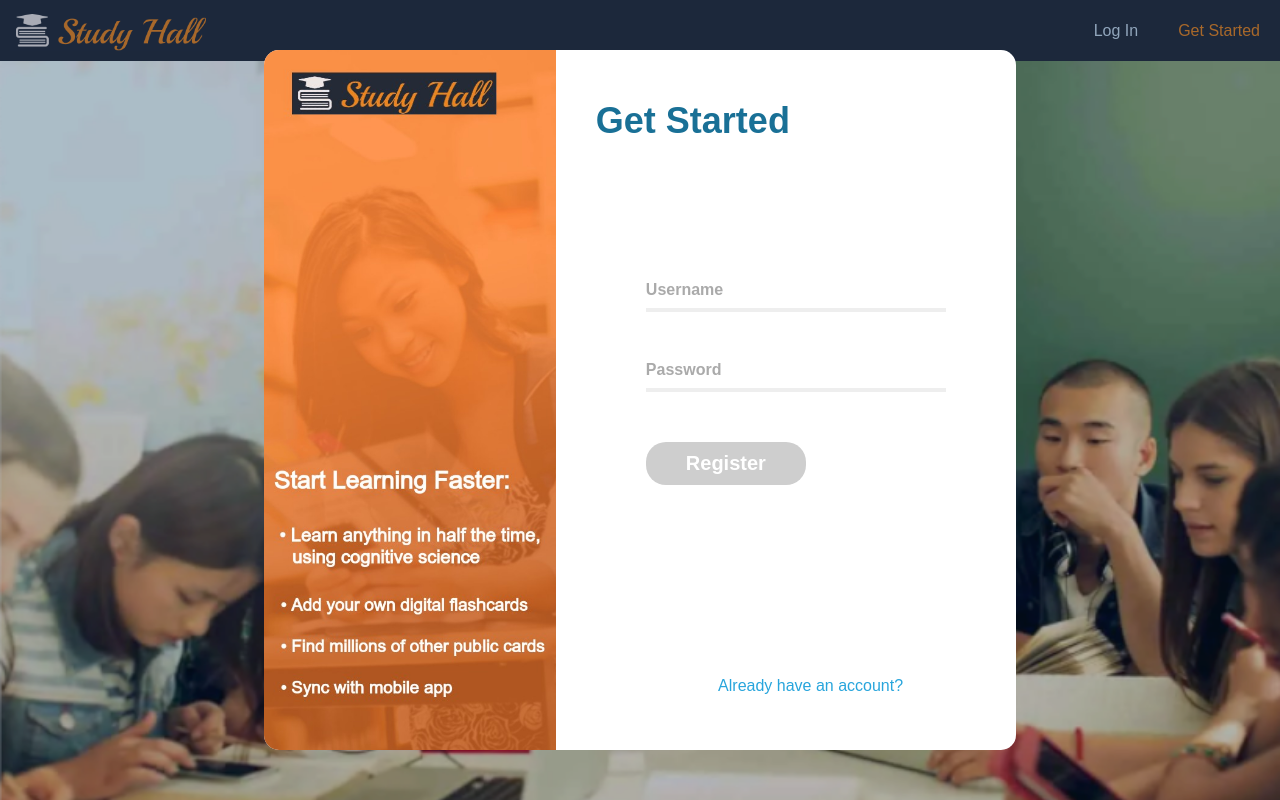
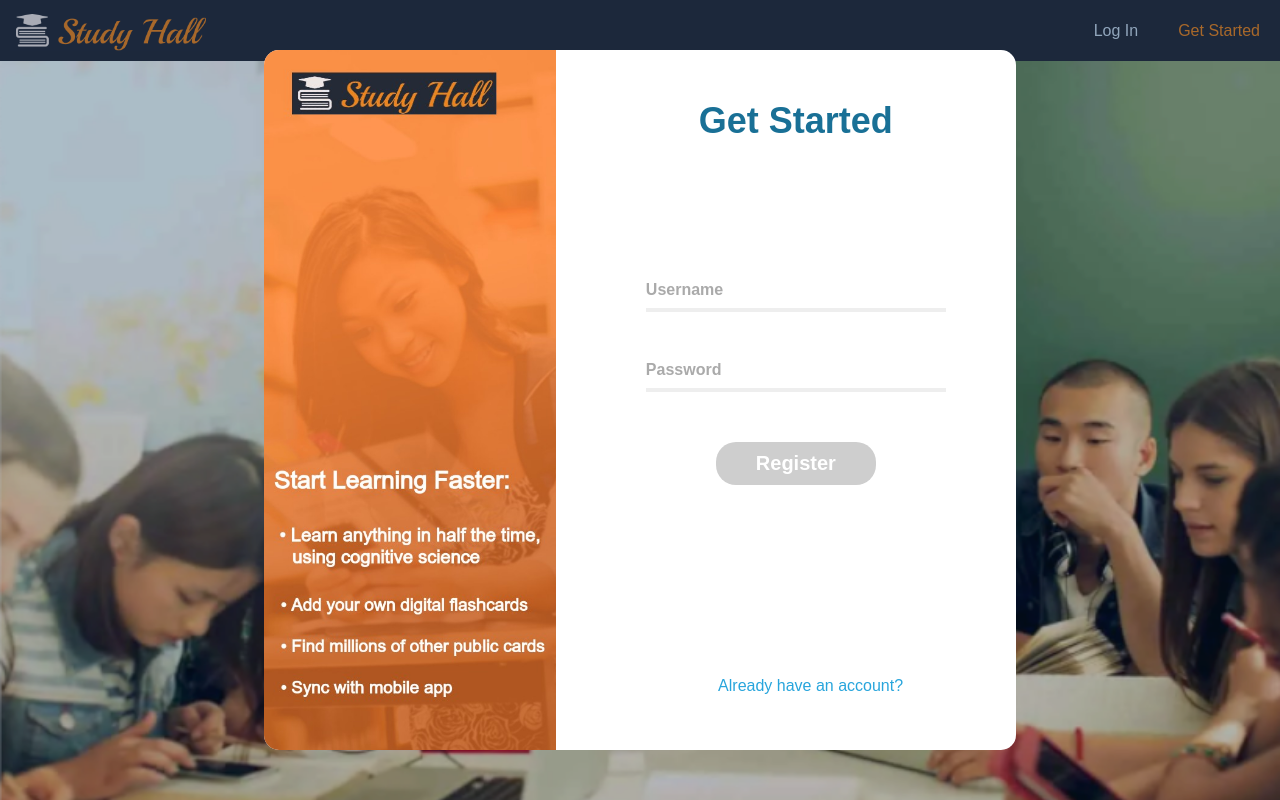
Before and after one commit to sushilt553/Study-Hall, a React (Create React App) app in the folder client/: page / in a window 1280 px wide. Both pictures are taken after a click on the button "Get Started". Shown: the top 800 px of the page. Built offline with nearby package versions, Linux system fonts and the light colour scheme.

Commit message:
modal style

```diff
--- a/client/src/components/modal/modal.css
+++ b/client/src/components/modal/modal.css
@@ -17,9 +17,16 @@
   display: flex;
   flex-direction: column;
   border-radius: 15px;
-  justify-content: start;
   min-width: 400px;
+
   /* border: 3px solid red; */
+}
+
+.form-title-div {
+  display: flex;
+  justify-content: center;
+  /* border: 1px solid red; */
+
 }
 
 .form-title {
@@ -28,6 +35,8 @@
   color: #197096;
   font-size: 36px;
   font-weight: bold;
+
+  /* border: 1px solid red; */
 }
 
 .login-form {
@@ -80,6 +89,11 @@
   color: #aaa;
 }
 
+.sbm-btn-div {
+  display: flex;
+  justify-content: center;
+}
+
 .sbm-btn {
   margin-top: 50px;
   color: white;
--- a/client/src/components/users/LoginForm.js
+++ b/client/src/components/users/LoginForm.js
@@ -32,7 +32,9 @@ export default () => {
 
   return (
     <>
-      <h1 className="form-title">Log In</h1>
+      <div className="form-title-div">
+        <h1 className="form-title">Log In</h1>
+      </div>
       {errorMessage}
       <form className="login-form"
         onSubmit={e => {
@@ -61,7 +63,7 @@ export default () => {
           />
         </div>
 
-        <div>
+        <div className="sbm-btn-div">
           <input className="sbm-btn" type="submit" value="Log In"/>
         </div>
 
--- a/client/src/components/users/SignupForm.js
+++ b/client/src/components/users/SignupForm.js
@@ -40,7 +40,9 @@ export default () => {
             </div>
 
             <div className="signup-form-div">
-                <h1 className="form-title">Get Started</h1>
+                <div className="form-title-div">
+                    <h1 className="form-title">Get Started</h1>
+                </div>
                 {errorMessage}
                 <form className="signup-form"
                     onSubmit={(e) => {
@@ -66,7 +68,7 @@ export default () => {
                             onChange={e => setPassword(e.target.value)}
                         />
                     </div>
-                    <div>
+                    < div className = "sbm-btn-div" >
                         <input className="sbm-btn" type="submit" value="Register"/>
                     </div>
 
```
